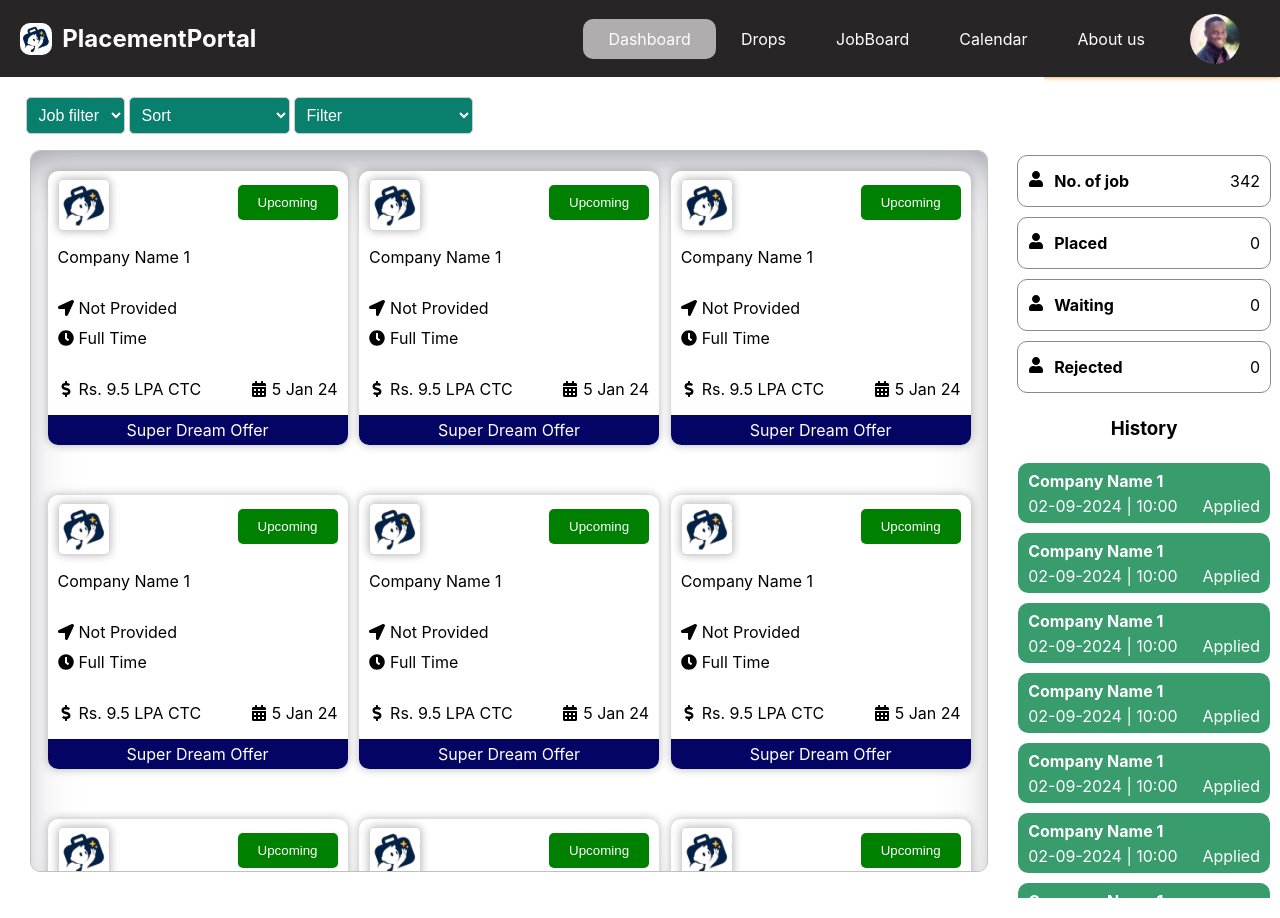
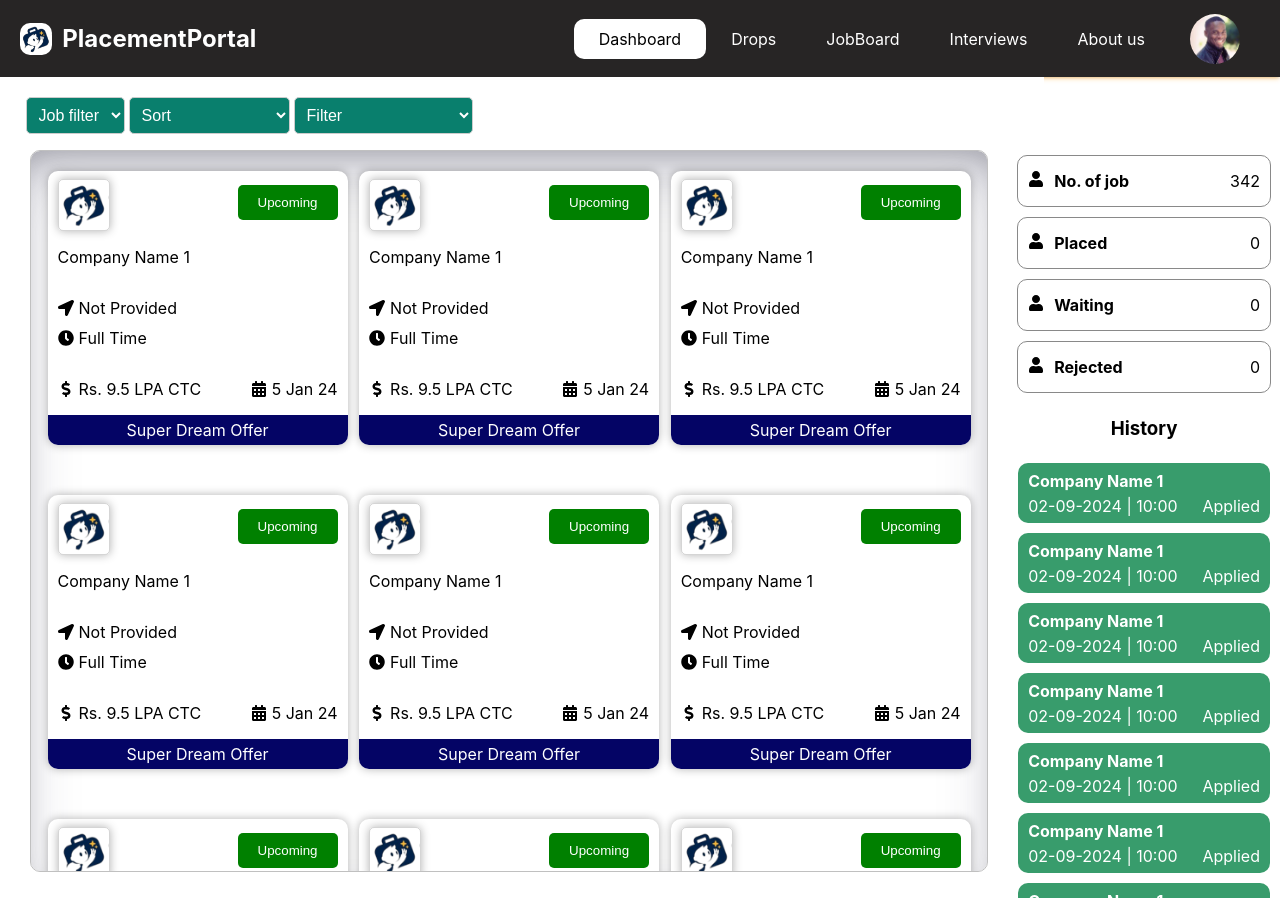
Before and after one commit to Ajay080/placement-portal, a React (Create React App) app: page /job in a window 1280 px wide. Built offline with nearby package versions, Linux system fonts and the light colour scheme.

Commit message:
dummy image replaced and fixed navbar active background error

```diff
--- a/src/components/Calendar/CalendarCard.css
+++ b/src/components/Calendar/CalendarCard.css
@@ -40,12 +40,14 @@
     height: 100px; /* Adjust height as needed */
     background-color: #ccc; /* Placeholder color */
     border-radius: 10px;
+    border: 1px solid rgb(210, 210, 210);
   }
   .calendarCard-image-container img {
 /* Placeholder color */
     height: 100%;
     width: 100%;
     border-radius:10px;
+    object-fit: cover;
   }
 
   .calendarCard-details {
--- a/src/components/Calendar/CalendarCard.js
+++ b/src/components/Calendar/CalendarCard.js
@@ -1,6 +1,6 @@
 import React, { useState } from 'react';
 import "./CalendarCard.css"; // Import CSS file for styling
-import backgroundbg  from "../../Img/background-bg.jpg"
+import backgroundbg  from "../../Img/django.jpeg"
 const Card = () => {
   return (
     <div className="calendarCard-card">
--- a/src/components/Calendar/CalendarCardHistory.css
+++ b/src/components/Calendar/CalendarCardHistory.css
@@ -41,8 +41,9 @@
 
   .calendarCardHistory-image-container {
     height: 100px; /* Adjust height as needed */
-    background-color: #ccc; /* Placeholder color */
+    background-color: #e3e3e3; /* Placeholder color */
     border-radius: 10px;
+    border:1px solid rgb(160, 160, 160)
   }
 
   .calendarCardHistory-image-container img {
--- a/src/components/Calendar/CalendarCardHistory.js
+++ b/src/components/Calendar/CalendarCardHistory.js
@@ -1,6 +1,6 @@
 import React from "react";
 import "./CalendarCardHistory.css"; // Import CSS file for styling
-import backgroundbg  from "../../Img/background-bg.jpg"
+import backgroundbg  from "../../Img/java.jpeg"
 
 const HistoryCard = () => {
   return (
--- a/src/components/Navbar/Navbar.css
+++ b/src/components/Navbar/Navbar.css
@@ -1,6 +1,10 @@
 .active{
-  background-color: rgb(175, 173, 173);
+  background-color: rgb(255, 255, 255);
+  color:black;
   border-radius: 10px;
+}
+.active a{
+  color: black;
 }
 .navbar {
     display: flex;
@@ -94,6 +98,12 @@
     background-color: #f5f5f5;
     color:black;
   }
+
+  li:hover a{
+    color:black;
+    background-color: white;
+  }
+
   /* li a{
     color:rgb(255, 255, 255);
     text-decoration: none;
--- a/src/components/Navbar/Navbar.js
+++ b/src/components/Navbar/Navbar.js
@@ -31,7 +31,7 @@ const Navbar = () => {
           <li className={activeButton === 'dashboard' ? 'active' : ''} onClick={() => handleButtonClick('dashboard')}><Link to="dashboard">Dashboard</Link></li>
           <li className={activeButton === 'drop' ? 'active' : ''} onClick={() => handleButtonClick('drop')}><Link to="drop">Drops</Link></li>
           <li className={activeButton === 'job' ? 'active' : ''} onClick={() => handleButtonClick('job')}><Link to="job">JobBoard</Link></li>
-          <li className={activeButton === 'calendar' ? 'active' : ''} onClick={() => handleButtonClick('calendar')}><Link to="calendar">Calendar</Link></li>
+          <li className={activeButton === 'calendar' ? 'active' : ''} onClick={() => handleButtonClick('calendar')}><Link to="calendar">Interviews</Link></li>
           <li className={activeButton === 'about' ? 'active' : ''} onClick={() => handleButtonClick('about')}><Link to="about">About us</Link></li>
           <li className="LogoutNav"><Link to="/">Logout</Link></li>
         </ul>
--- a/src/pages/Job/Job.js
+++ b/src/pages/Job/Job.js
@@ -62,14 +62,14 @@ const Job = () => {
             </button> */}
 
           </div>
-          <div class='filter-sort'>
-          <select id="myjobfilter" class='sort'>
+          <div className='filter-sort'>
+          <select id="myjobfilter" className='sort'>
                 <option value="default">Job filter</option>
                 <option value="priceLowToHigh">My Job</option>
                 <option value="priceHighToLow">All Jobs</option>
               </select>
               {/* <label for="sortDropdown">Sort:</label> */}
-              <select id="sortDropdown" class='sort'>
+              <select id="sortDropdown" className='sort'>
                 <option value="4">Sort</option>
                 <option value="1">A to Z</option>
                 <option value="2">Z to A</option>
@@ -78,7 +78,7 @@ const Job = () => {
               </select>
 
               {/* <label for="filterDropdown">Filter:</label> */}
-              <select id="filterDropdown" class='filter'>
+              <select id="filterDropdown" className='filter'>
                 <option value="all">Filter</option>
                 <option value="1">Eligible</option>
                 <option value="2">Super Dream Offer</option>
@@ -97,7 +97,7 @@ const Job = () => {
         </div>
 
       </div>
-      <div className={`job ${isDialogOpen ? 'blur' : ''}`}> {/* Apply blur class conditionally */}
+      <div className={`job ${isDialogOpen ? 'blur' : ''}`}> {/* Apply blur className conditionally */}
           <div className="job-left">
             <div className="job-filter">
             </div>
```
